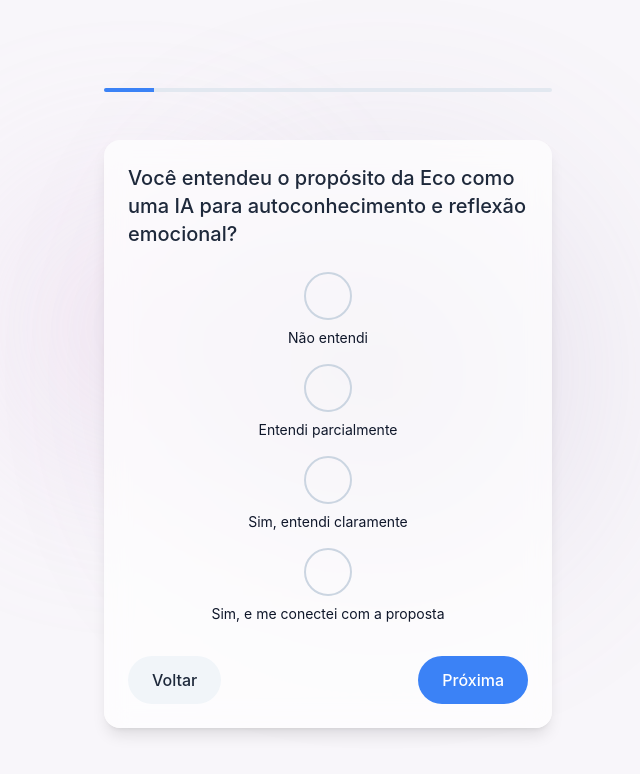
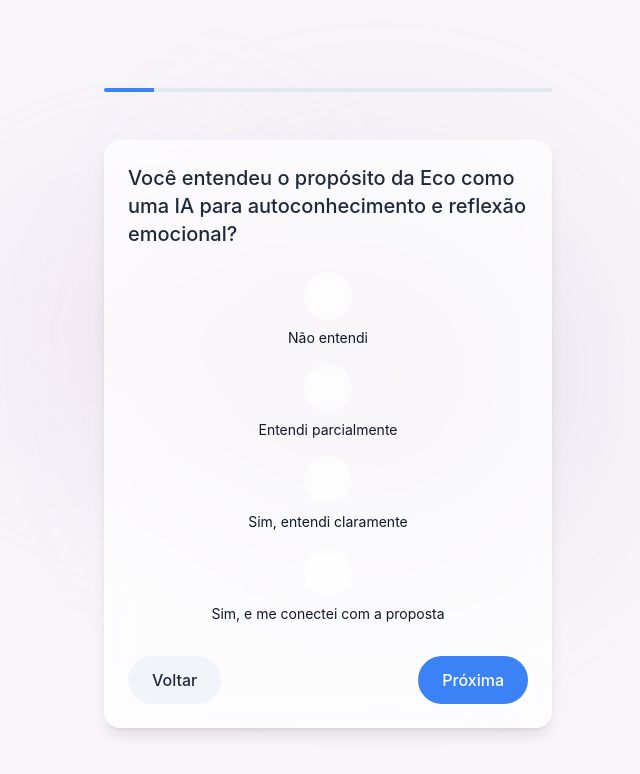
Before and after one commit to Bigajax/Feedback777, a React (Vite) app: page / in a window 1280 px wide. Both pictures are taken after a click on the button "Iniciar Feedback". Shown: the top 774 px of the page, without its empty margins (312-952 px from the left). Built offline with nearby package versions, Linux system fonts and the light colour scheme.

Commit message:
Restyle selection controls with translucent glass look

```diff
--- a/src/components/CheckboxGroup.tsx
+++ b/src/components/CheckboxGroup.tsx
@@ -30,10 +30,10 @@ const CheckboxGroup: React.FC<CheckboxGroupProps> = ({
         <button
           key={option.value}
           type="button"
-          className={`px-4 py-2 rounded-full border transition-all duration-300 ${
+          className={`px-4 py-2 rounded-full border backdrop-blur-sm transition-all duration-300 ${
             selectedValues.includes(option.value)
-              ? 'border-blue-500 bg-blue-500 bg-opacity-10 text-blue-700'
-              : 'border-gray-300 hover:border-gray-400 text-gray-700'
+              ? 'bg-white/40 border-white/60 text-gray-900 shadow-lg shadow-blue-500/20'
+              : 'bg-white/20 border-white/30 text-gray-800 hover:bg-white/30 hover:border-white/50'
           }`}
           onClick={() => handleChange(option.value)}
           aria-pressed={selectedValues.includes(option.value)}
--- a/src/components/RadioGroup.tsx
+++ b/src/components/RadioGroup.tsx
@@ -26,17 +26,17 @@ const RadioGroup: React.FC<RadioGroupProps> = ({
         <div key={option.value} className="flex flex-col items-center">
           <button
             type="button"
-            className={`w-12 h-12 rounded-full border-2 transition-all duration-300 flex items-center justify-center ${
+            className={`w-12 h-12 rounded-full border transition-all duration-300 flex items-center justify-center backdrop-blur-sm ${
               value === option.value
-                ? 'border-blue-500 bg-blue-500 bg-opacity-10'
-                : 'border-gray-300 hover:border-gray-400'
+                ? 'border-white/60 bg-white/30 shadow-lg shadow-blue-500/20'
+                : 'border-white/20 bg-white/10 hover:border-white/40 hover:bg-white/20'
             }`}
             onClick={() => onChange(option.value)}
             aria-checked={value === option.value}
             role="radio"
           >
             {value === option.value && (
-              <div className="w-5 h-5 rounded-full bg-blue-500 animate-scale"></div>
+              <div className="w-5 h-5 rounded-full bg-gradient-to-br from-sky-300 via-blue-400 to-indigo-500 shadow-inner shadow-blue-500/40 animate-scale"></div>
             )}
           </button>
           <label className="mt-2 text-sm text-center">{option.label}</label>
--- a/src/pages/FormPage.tsx
+++ b/src/pages/FormPage.tsx
@@ -305,10 +305,10 @@ const FormPage: React.FC = () => {
           {Array.from({ length: 11 }).map((_, i) => (
             <button
               key={i}
-              className={`w-10 h-10 rounded-full border transition-all duration-300 ${
+              className={`w-10 h-10 rounded-full border backdrop-blur-sm transition-all duration-300 ${
                 formData.recommendation === i
-                  ? 'border-blue-500 bg-blue-500 text-white'
-                  : 'border-gray-300 hover:border-gray-400 text-gray-700'
+                  ? 'border-white/60 bg-white/30 text-gray-900 shadow-lg shadow-blue-500/20'
+                  : 'border-white/20 bg-white/10 text-gray-700 hover:border-white/40 hover:bg-white/20'
               }`}
               onClick={() => updateFormData('recommendation', i)}
             >
```
